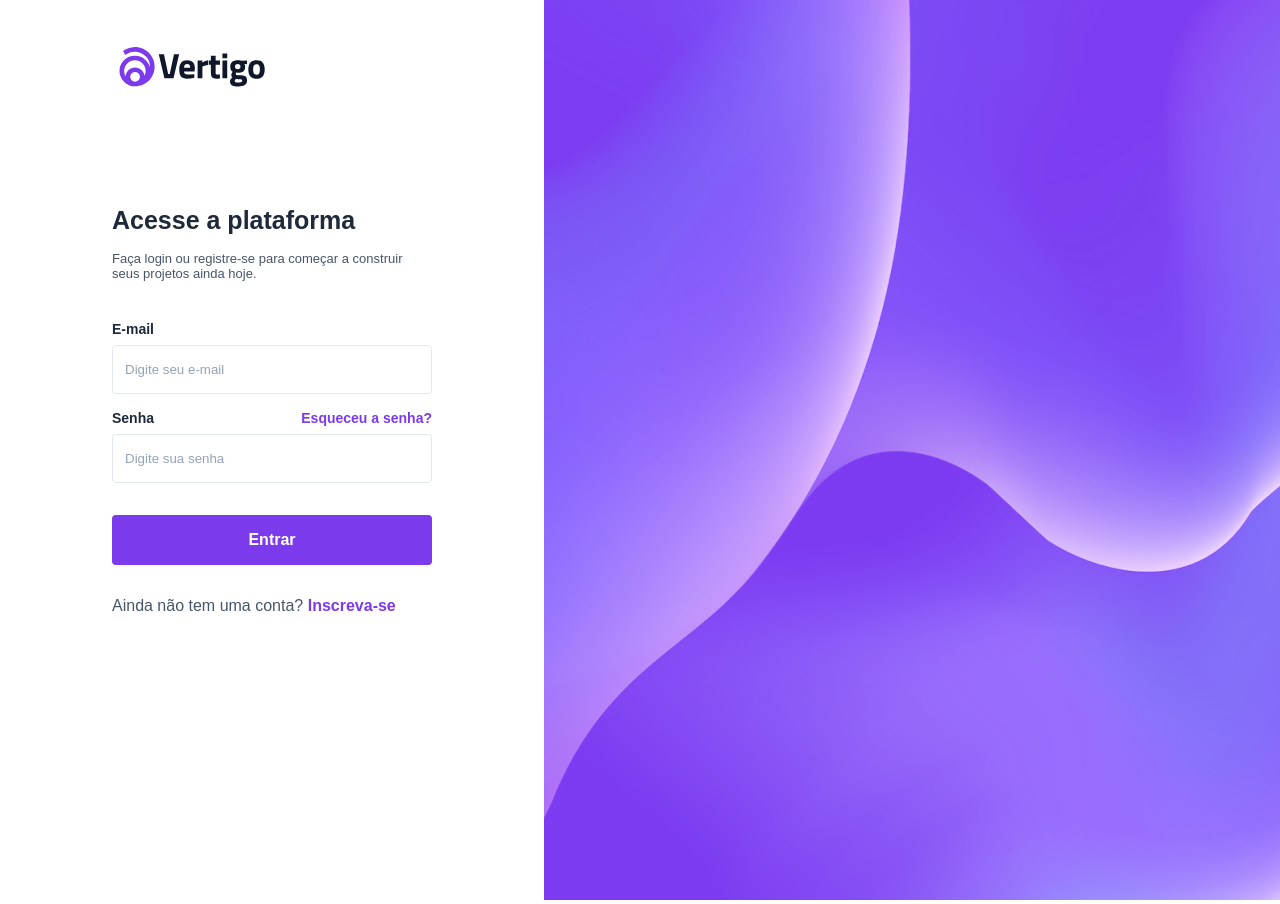
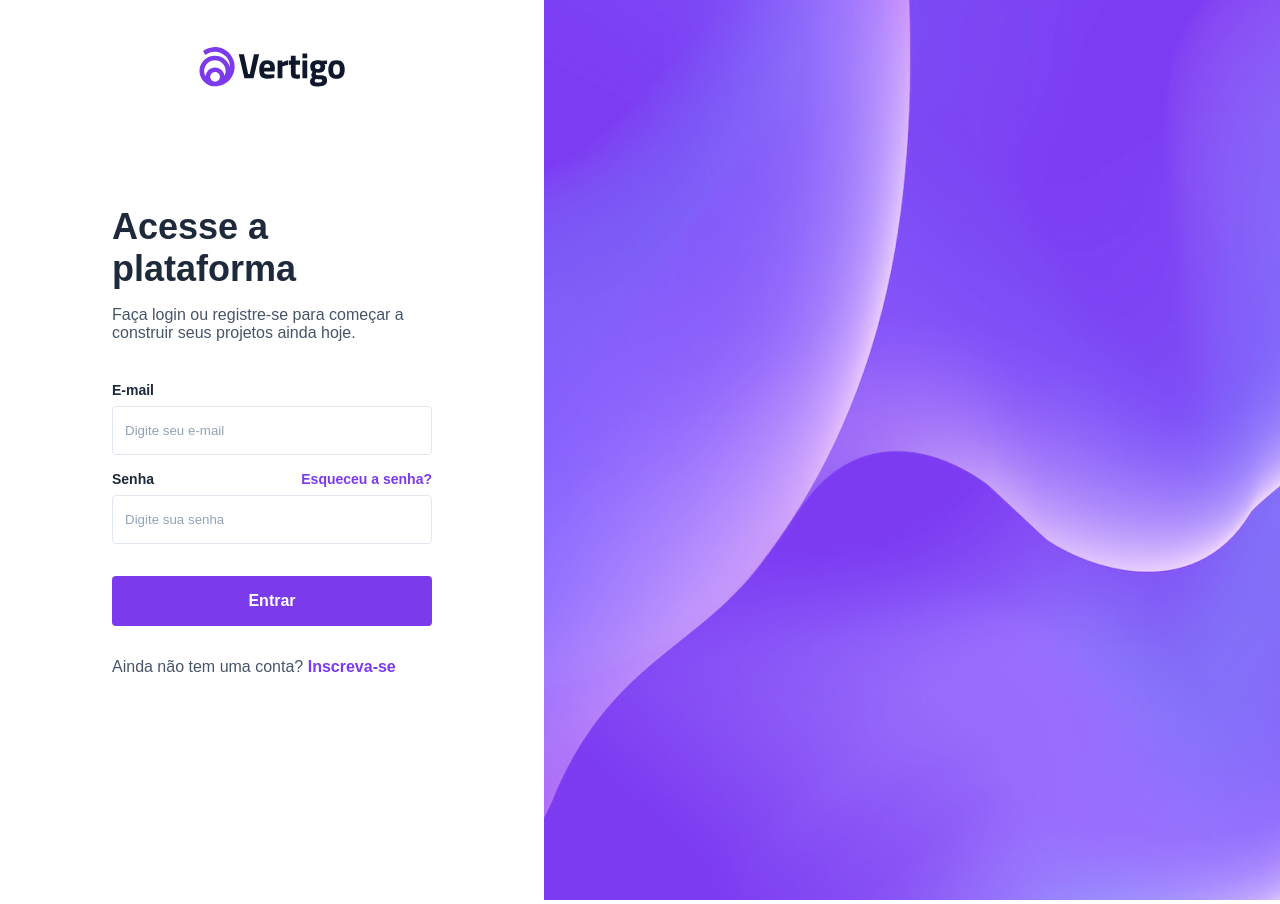
Before and after one commit to HeitorPereiradaSilva11Ti-A/projeto-vertigo2, a plain HTML site: page index.html in a window 1280 px wide. Drawn offline with Linux system fonts and the light colour scheme.

Commit message:
término das alterações do conteúdo

```diff
--- a/style.css
+++ b/style.css
@@ -11,6 +11,7 @@
     --gray-400: #94a3b8;
     --gray-200: #e2e8f0;
     --purple: #7c3aed;
+    --light-purple: #9f76ff;
     --white: #fff;
 }
 
@@ -102,6 +103,12 @@ main{
     color: var(--white);
 }
 
+.login button:hover{
+    background: var(--light-purple);
+    transition: 0.3s;
+    cursor: pointer;
+}
+
 .login > p{
     color: var(--gray-600);
 }
@@ -126,6 +133,7 @@ main{
         justify-content: flex-start;
         margin: 2.5rem 7rem 7rem;
         height: fit-content;
+        max-width: 24rem;
     }
 
     header img{
@@ -140,10 +148,21 @@ main{
 
     .conteudo{
         width: 100%;
+        display: flex;
+        flex-direction: column;
+        align-items: center;
     }
 
     .bg-desktop{
         display: block;
         width: 100%;
     }
+
+    .descricao h1{
+        font-size: 2.25rem;
+    }
+
+    .descricao p{
+        font-size: 1rem;
+    }
 }
```
